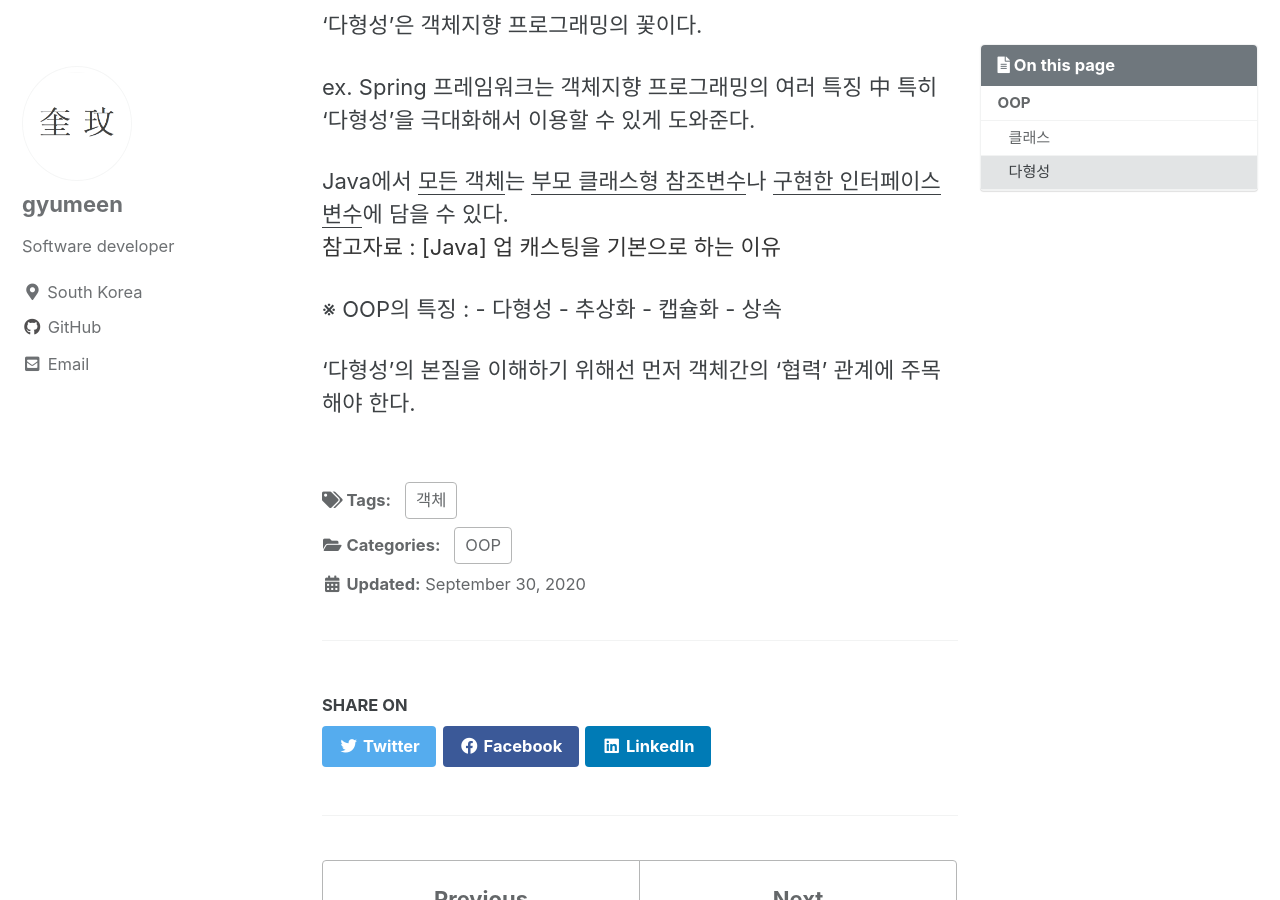
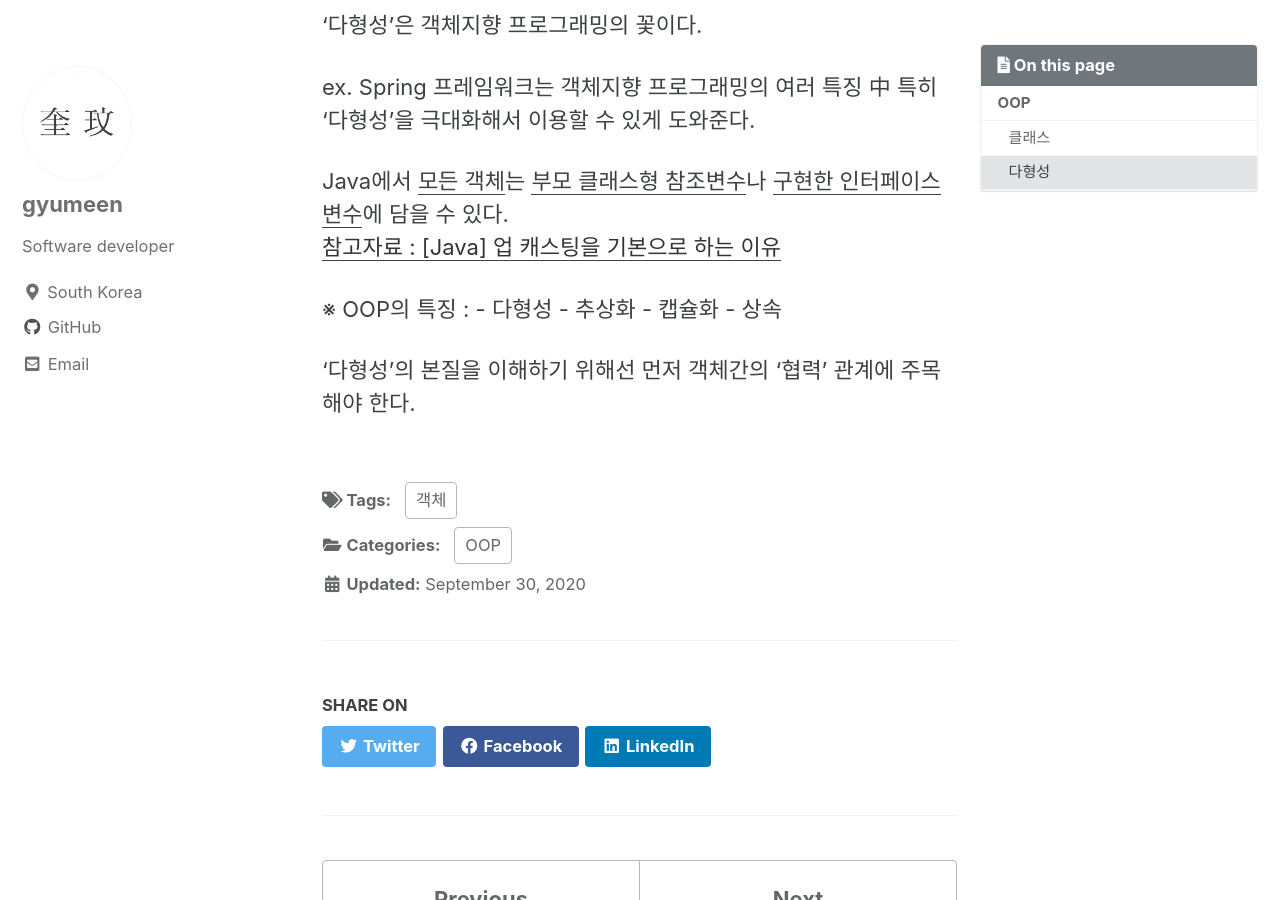
Before and after one commit to gyumeen/gyumeen.github.io, a Jekyll site: the page built from _posts/2021/OOP/2021-01-14-OOP.md, in a window 1280 px wide and 900 px high, scrolled down 1910 px. Built offline with Jekyll 4.4.1, drawn with Linux system fonts in a browser that asks for light colours; cached includes are drawn as plain includes; comment, search, counter and statistics services are not loaded.

Commit message:
Update 2021-01-14-OOP.md

```diff
--- a/_posts/2021/OOP/2021-01-14-OOP.md
+++ b/_posts/2021/OOP/2021-01-14-OOP.md
@@ -61,7 +61,7 @@ ex. String, 배열, 함수도 객체가 될 수 있다.
 ex. Spring 프레임워크는 객체지향 프로그래밍의 여러 특징 中 특히 '다형성'을 극대화해서 이용할 수 있게 도와준다.
 
 Java에서 <U>모든 객체</U>는 <U>부모 클래스형 참조변수</U>나 <U>구현한 인터페이스 변수</U>에 담을 수 있다.
-[참고자료 : [Java] 업 캐스팅을 기본으로 하는 이유](https://gyumeen.github.io/java/%EC%97%85-%EC%BA%90%EC%8A%A4%ED%8C%85%EC%9D%84-%ED%95%98%EB%8A%94-%EC%9D%B4%EC%9C%A0/)
+[<U>참고자료 : [Java] 업 캐스팅을 기본으로 하는 이유</U>](https://gyumeen.github.io/java/%EC%97%85-%EC%BA%90%EC%8A%A4%ED%8C%85%EC%9D%84-%ED%95%98%EB%8A%94-%EC%9D%B4%EC%9C%A0/)
 
 
 ※ OOP의 특징 : - 다형성
```
